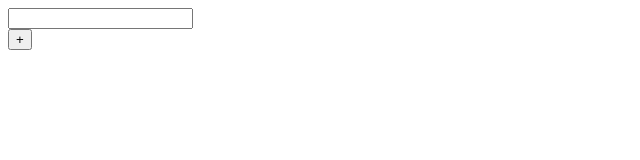
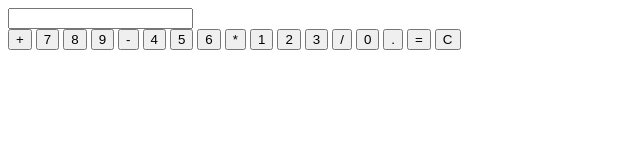
Before and after one commit to x1tedbtw/Calculator, a plain HTML site: page index.html in a window 1280 px wide. Shown: the whole page, without its empty margins (0-640 px from the left). Drawn offline with Linux system fonts and the light colour scheme.

Commit message:
Added all the buttons

```diff
--- a/index.html
+++ b/index.html
@@ -13,6 +13,22 @@
         <input id="display" readonly>
         <div id="keys">
             <button onclick="appendToDisplay('+')">+</button>
+            <button onclick="appendToDisplay('7')">7</button>
+            <button onclick="appendToDisplay('8')">8</button>
+            <button onclick="appendToDisplay('9')">9</button>
+            <button onclick="appendToDisplay('-')">-</button>
+            <button onclick="appendToDisplay('4')">4</button>
+            <button onclick="appendToDisplay('5')">5</button>
+            <button onclick="appendToDisplay('6')">6</button>
+            <button onclick="appendToDisplay('*')">*</button>
+            <button onclick="appendToDisplay('1')">1</button>
+            <button onclick="appendToDisplay('2')">2</button>
+            <button onclick="appendToDisplay('3')">3</button>
+            <button onclick="appendToDisplay('/')">/</button>
+            <button onclick="appendToDisplay('0')">0</button>
+            <button onclick="appendToDisplay('.')">.</button>
+            <button onclick="calculate()">=</button>
+            <button onclick="clearDisplay()">C</button>
         </div>
     </div>
     <script src="index.js"></script>
```
